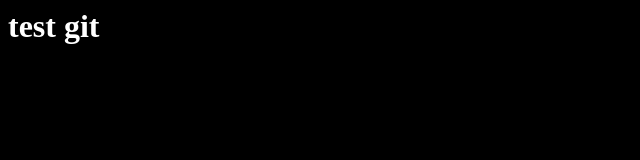
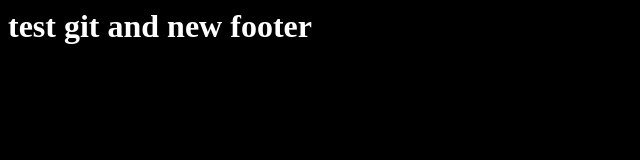
Before and after one commit to Konstantin108/ubuntu4-hub, a plain HTML site: page index.html in a window 1280 px wide. Shown: the whole page, without its empty margins (0-640 px from the left). Drawn offline with Linux system fonts and the light colour scheme.

```diff
--- a/index.html
+++ b/index.html
@@ -4,6 +4,6 @@
 <link rel="stylesheet" href="style.css">
 </head>
 <body>
-<h1>test git</h1>
+<h1>test git and new footer</h1>
 </body>
 </html>
```
